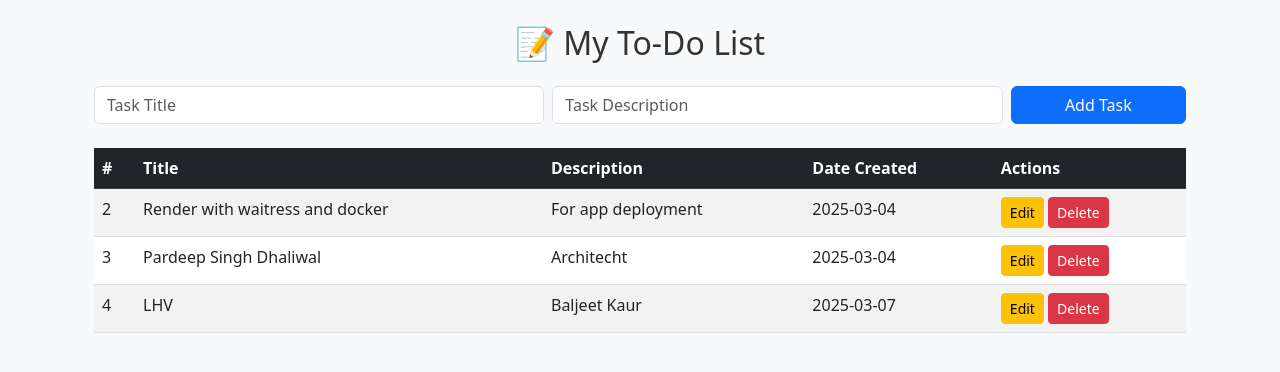
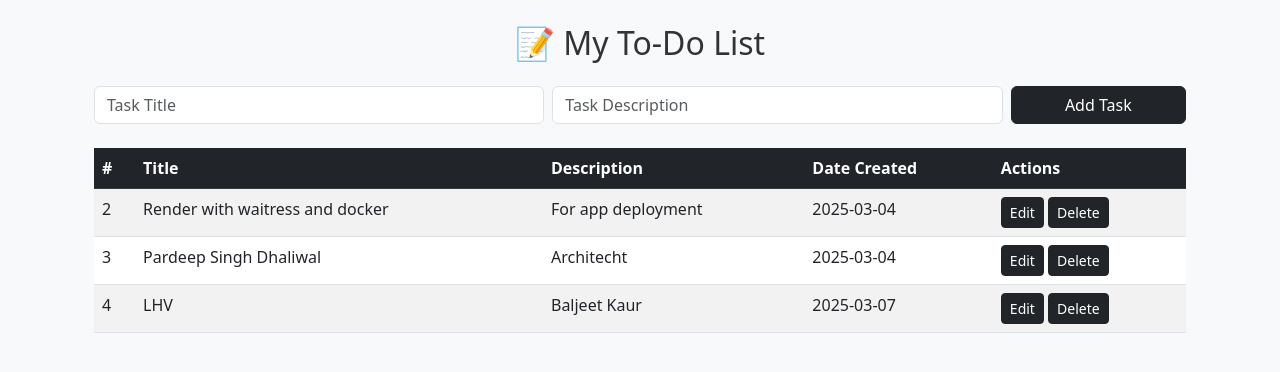
Before and after one commit to Mandeep-Singh-Samra/Todo-app-CRUD-operations, a Flask app: page / in a window 1280 px wide. Shown: the part 56-428 px from the top of the page. Run offline with Flask 3, Linux system fonts and the light colour scheme.

Commit message:
new buttens

```diff
--- a/templates/index.html
+++ b/templates/index.html
@@ -7,6 +7,7 @@
     <h2 class="my-4 text-center">📝 My To-Do List</h2>
 
     <!-- Add Task Form -->
+
     <form method="POST" action="/" class="mb-4">
         <div class="row g-2">
             <div class="col-md-5">
@@ -16,7 +17,8 @@
                 <input type="text" name="desc" class="form-control" placeholder="Task Description" required>
             </div>
             <div class="col-md-2">
-                <button type="submit" class="btn btn-primary w-100">Add Task</button>
+                <button type="submit" class="btn btn-dark w-100">Add Task</button>
+
             </div>
         </div>
     </form>
@@ -30,9 +32,13 @@
                 <th>Description</th>
                 <th>Date Created</th>
                 <th>Actions</th>
+
+
+
             </tr>
         </thead>
         <tbody>
+
             {% for task in aLLTodo %}
             <tr>
                 <td>{{ task.sno }}</td>
@@ -40,8 +46,8 @@
                 <td>{{ task.desc }}</td>
                 <td>{{ task.date_created.strftime('%Y-%m-%d') }}</td>
                 <td>
-                    <a href="/update/{{ task.sno }}" class="btn btn-sm btn-warning">Edit</a>
-                    <a href="/delete/{{ task.sno }}" class="btn btn-sm btn-danger">Delete</a>
+                    <a href="/update/{{ task.sno }}" class="btn btn-sm btn-dark">Edit</a>
+                    <a href="/delete/{{ task.sno }}" class="btn btn-sm btn-dark">Delete</a>
                 </td>
             </tr>
             {% endfor %}
```
Also changed, not shown: instance/todo.db.
